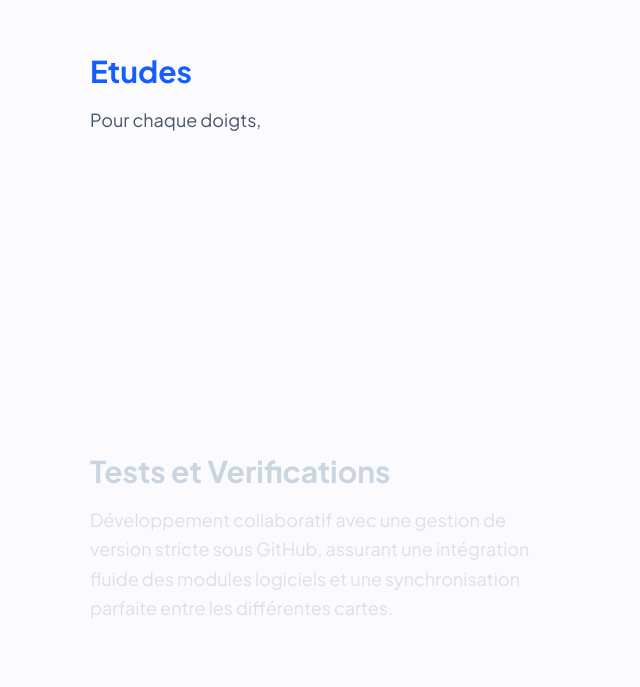
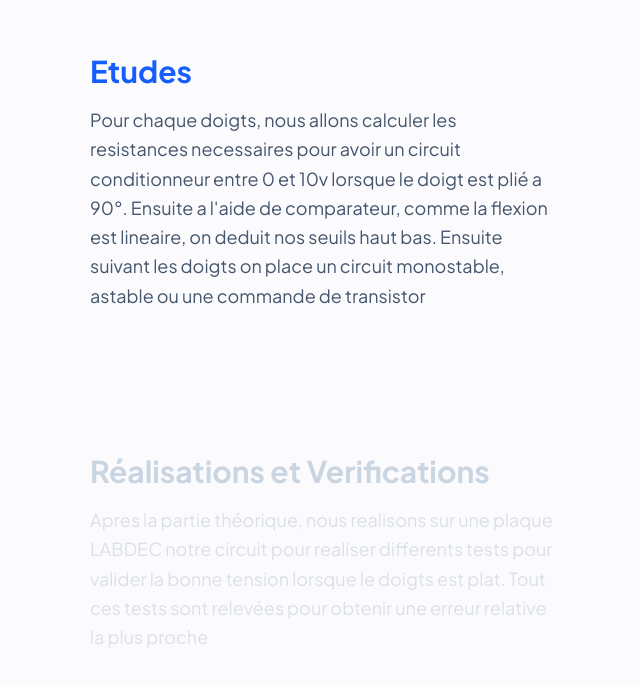
Before and after one commit to c-pili/c-pili.github.io, a Next.js app: page /projets/gant-magique in a window 1280 px wide. Shown: the part 1626-2313 px from the top of the page, without its empty margins (62-702 px from the left). Built offline with nearby package versions, Linux system fonts and the light colour scheme.

Commit message:
Update Page Gants

```diff
--- a/app/projets/gant-magique/page.tsx
+++ b/app/projets/gant-magique/page.tsx
@@ -64,7 +64,7 @@ export default function GantMagiquePage() {
     {
       title: "Etudes",
       description:
-        "Pour chaque doigts, ",
+        "Pour chaque doigts, nous allons calculer les resistances necessaires pour avoir un circuit conditionneur entre 0 et 10v lorsque le doigt est plié a 90°. Ensuite a l'aide de comparateur, comme la flexion est lineaire, on deduit nos seuils haut bas. Ensuite suivant les doigts on place un circuit monostable, astable ou une commande de transistor ",
       content: (
         <img
           // Remplacez par votre photo Matlab/Code
@@ -75,9 +75,9 @@ export default function GantMagiquePage() {
       ),
     },
     {
-      title: "Tests et Verifications",
+      title: "Réalisations et Verifications",
       description:
-        "Développement collaboratif avec une gestion de version stricte sous GitHub, assurant une intégration fluide des modules logiciels et une synchronisation parfaite entre les différentes cartes.",
+        "Apres la partie théorique, nous realisons sur une plaque LABDEC notre circuit pour realiser differents tests pour valider la bonne tension lorsque le doigts est plat. Tout ces tests sont relevées pour obtenir une erreur relative la plus proche",
       content: (
         <img
           // Remplacez par votre photo de GitHub / Équipe
```
Also changed, not shown: public/IMG_Gants-1.png, public/IMG_Gants-2.png.
